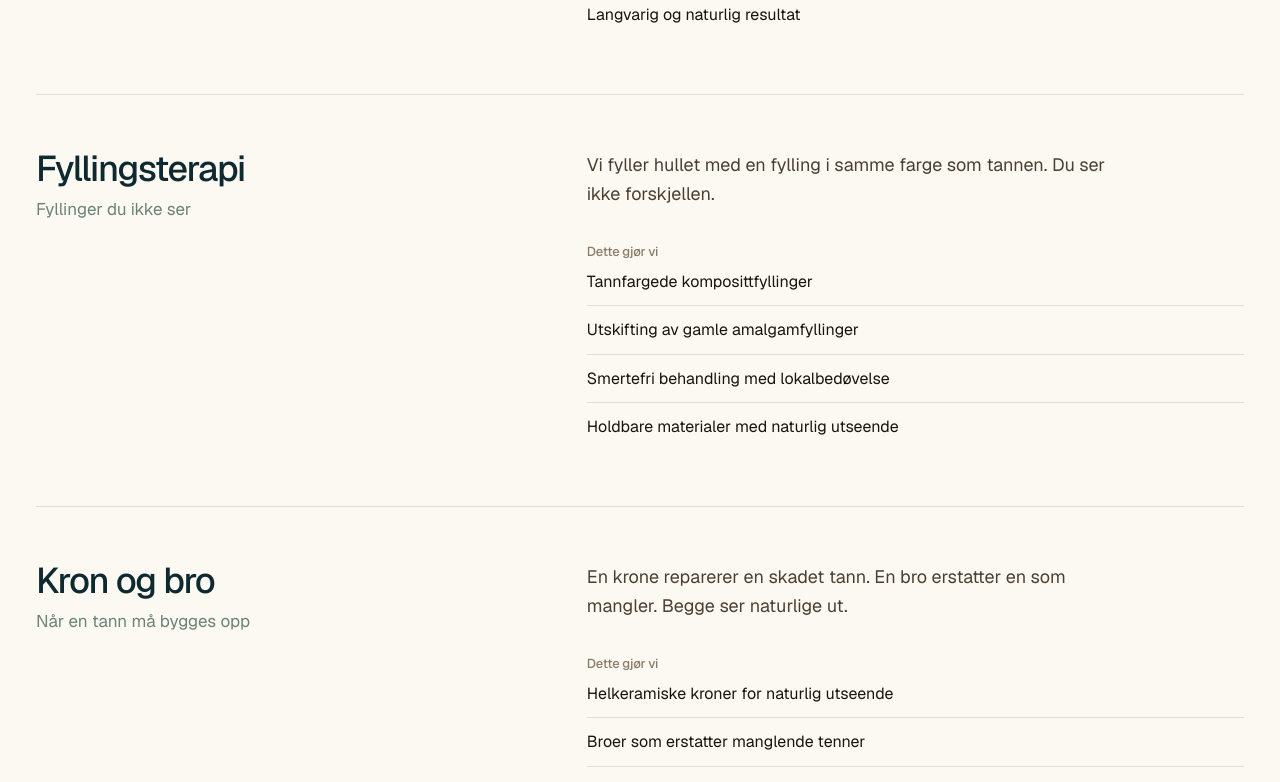
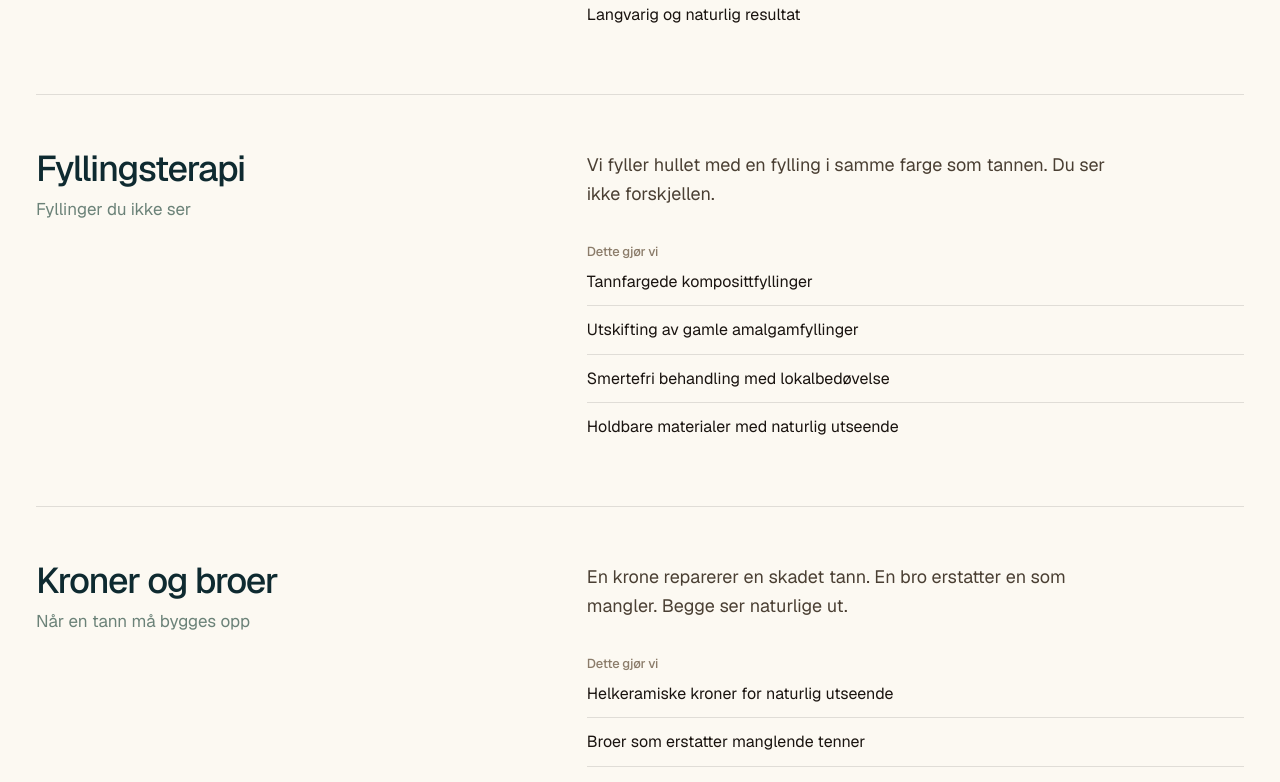
Before and after one commit to daodiii/Ringebu, a Next.js app: page /behandlinger in a window 1280 px wide. Shown: the part 1778-2560 px from the top of the page. Built offline with nearby package versions, Linux system fonts and the light colour scheme.

Commit message:
content: Kron og bro is Kroner og broer
Co-Authored-By: Claude Opus 5.5 <noreply@anthropic.com>

```diff
--- a/src/app/behandlinger/data.ts
+++ b/src/app/behandlinger/data.ts
@@ -55,7 +55,7 @@ export const TREATMENTS: readonly Treatment[] = [
     ],
   },
   {
-    title: "Kron og bro",
+    title: "Kroner og broer",
     subtitle: "Når en tann må bygges opp",
     category: "Restaurering",
     refusion: "Delvis HELFO",
--- a/src/components/behandlinger/BehandlingerArcade.tsx
+++ b/src/components/behandlinger/BehandlingerArcade.tsx
@@ -11,7 +11,7 @@ const SCENES: SceneSet = {
   "forebyggende-behandling": withPalette(PapirSpeil, "fjord"),
   bleking: withPalette(PapirFargeskala, "frost"),
   fyllingsterapi: withPalette(PapirHerdelampe, "lav"),
-  "kron-og-bro": withPalette(PapirKrone, "lyng"),
+  "kroner-og-broer": withPalette(PapirKrone, "lyng"),
   rotfylling: withPalette(PapirRotfil, "bjork"),
   visdomstennene: withPalette(PapirRontgen, "mose"),
   "tannkjott-tannstein": withPalette(PapirSkraper, "eukalyptus"),
--- a/src/components/behandlinger/scenes/Papir.tsx
+++ b/src/components/behandlinger/scenes/Papir.tsx
@@ -351,7 +351,7 @@ export function PapirSpeil({ active, reduced, d }: SceneProps) {
   );
 }
 
-/* ───────────── Kron og bro: the crown on strings ───────────── */
+/* ───────────── Kroner og broer: the crown on strings ───────────── */
 
 const CROWN_STEPS = [
   ["enter", 1300],
--- a/src/components/home/TreatmentsSlipcase.tsx
+++ b/src/components/home/TreatmentsSlipcase.tsx
@@ -34,7 +34,7 @@ const BOXES: ReadonlyArray<{ slug: string; closedTone: string; openTone: string;
   { slug: "forebyggende-behandling", closedTone: "#FFFFFF", openTone: "#0E2A30", Scene: withPalette(PapirSpeil, "fjord", true) },
   { slug: "bleking", closedTone: "#F9F6EF", openTone: "#193B3F", Scene: withPalette(PapirFargeskala, "frost", true) },
   { slug: "fyllingsterapi", closedTone: "#F3ECDF", openTone: "#254C4E", Scene: withPalette(PapirHerdelampe, "lav", true) },
-  { slug: "kron-og-bro", closedTone: "#ECE3CF", openTone: "#305D5D", Scene: withPalette(PapirKrone, "lyng", true) },
+  { slug: "kroner-og-broer", closedTone: "#ECE3CF", openTone: "#305D5D", Scene: withPalette(PapirKrone, "lyng", true) },
   { slug: "rotfylling", closedTone: "#E6DABF", openTone: "#3B6E6C", Scene: withPalette(PapirRotfil, "bjork", true) },
 ];
 
```
